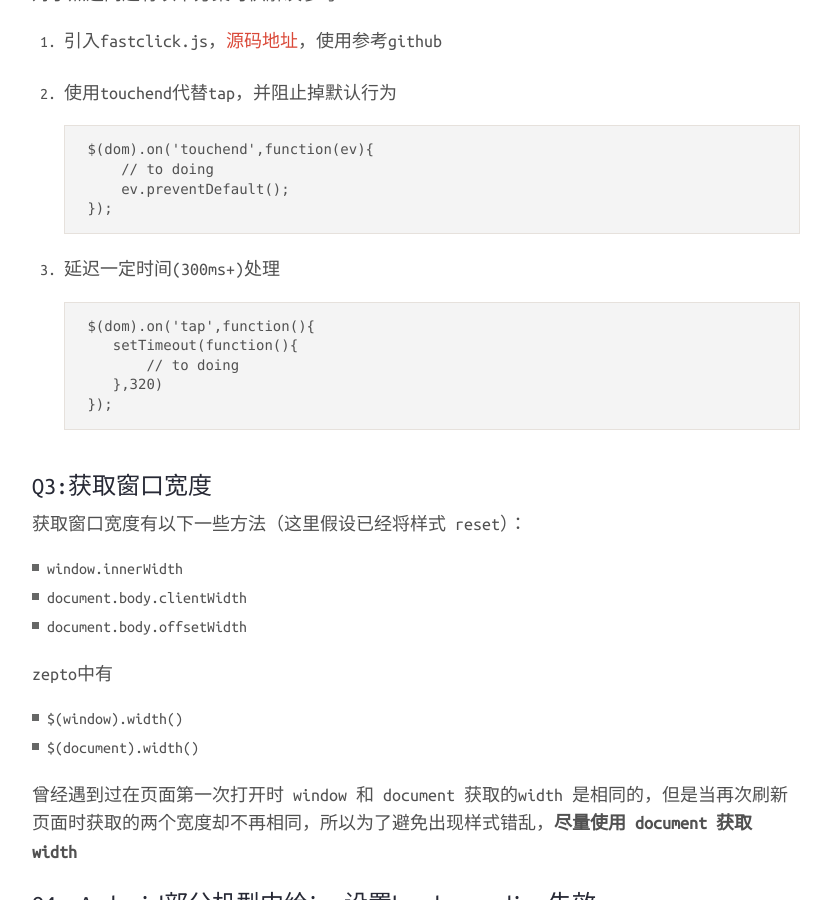
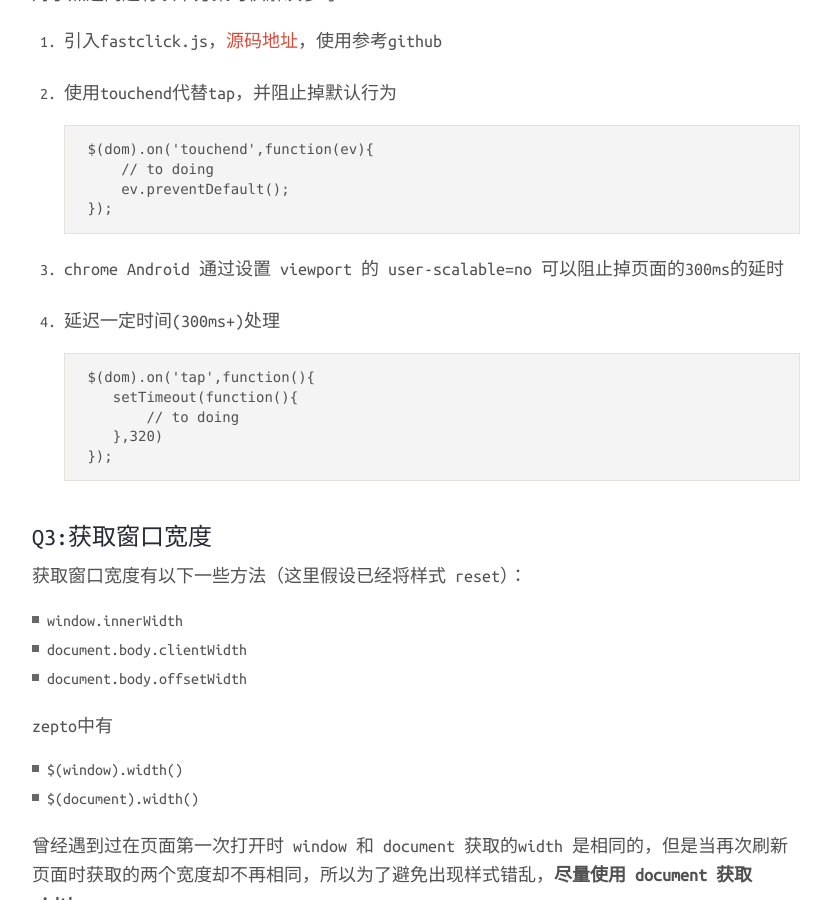
Before and after one commit to CooLNuanfeng/coolnuanfeng.github.com, a Jekyll site: the page built from _posts/2016-3-18-mobileIssue.md, in a window 1280 px wide and 900 px high, scrolled down 1000 px. Shown: the whole window, without its empty margins (224-1055 px from the left). Built offline with Jekyll 4.4.1, drawn with Linux system fonts in a browser that asks for light colours.

Commit message:
2016-04-14

```diff
--- a/_posts/2016-3-18-mobileIssue.md
+++ b/_posts/2016-3-18-mobileIssue.md
@@ -7,8 +7,6 @@ categories:
 - blog
 permalink: mobileIssue
 ---
-
-
 
 
 
@@ -50,7 +48,9 @@ IOS中浏览页面当页面滚动到顶部或底部时继续滚动会将整个
 	        ev.preventDefault();
 	    });
 
-3. 延迟一定时间(300ms+)处理
+3. chrome Android 通过设置 viewport 的 user-scalable=no 可以阻止掉页面的300ms的延时
+
+4. 延迟一定时间(300ms+)处理
 
 	    $(dom).on('tap',function(){
 	       setTimeout(function(){
```
